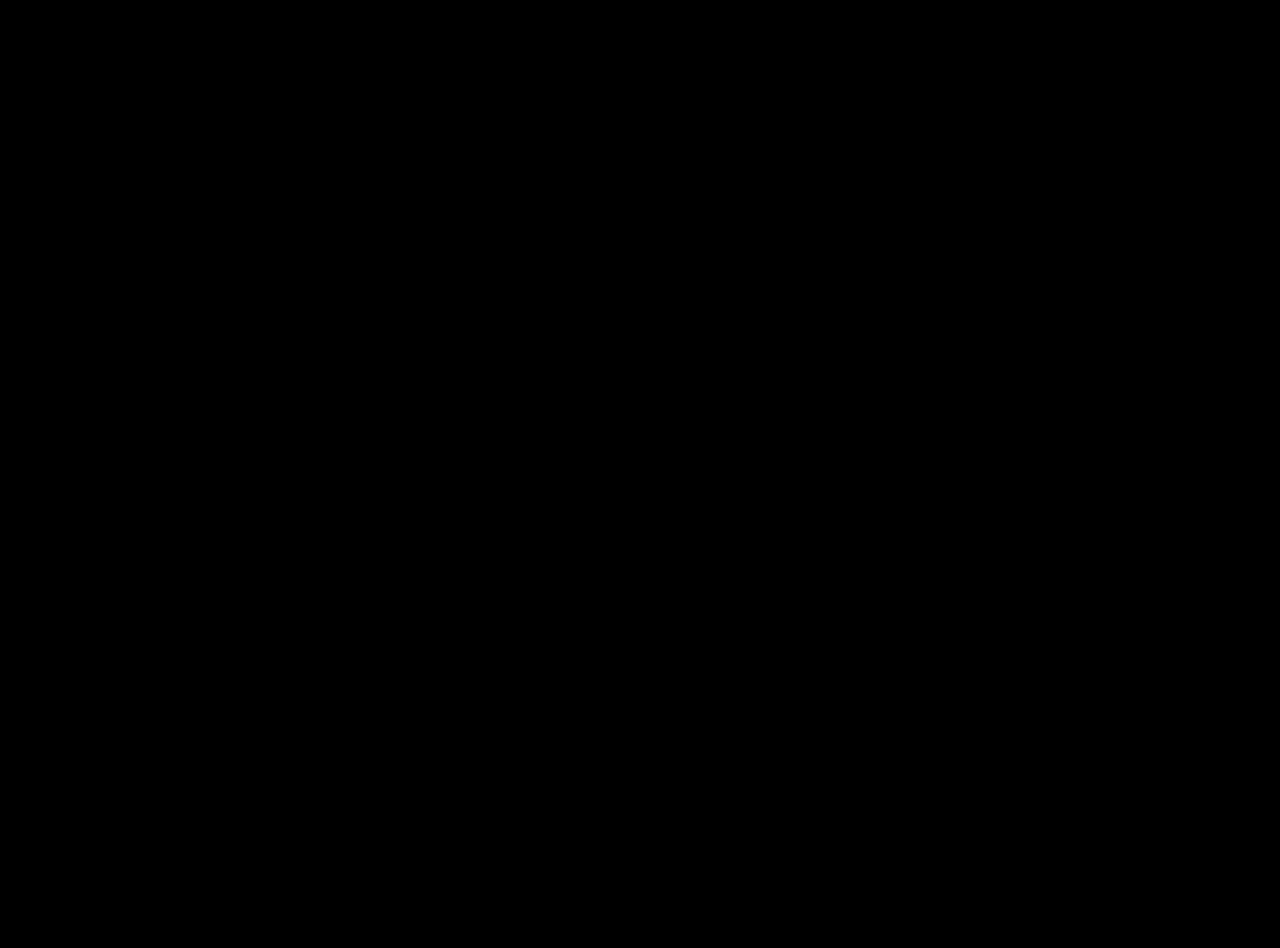
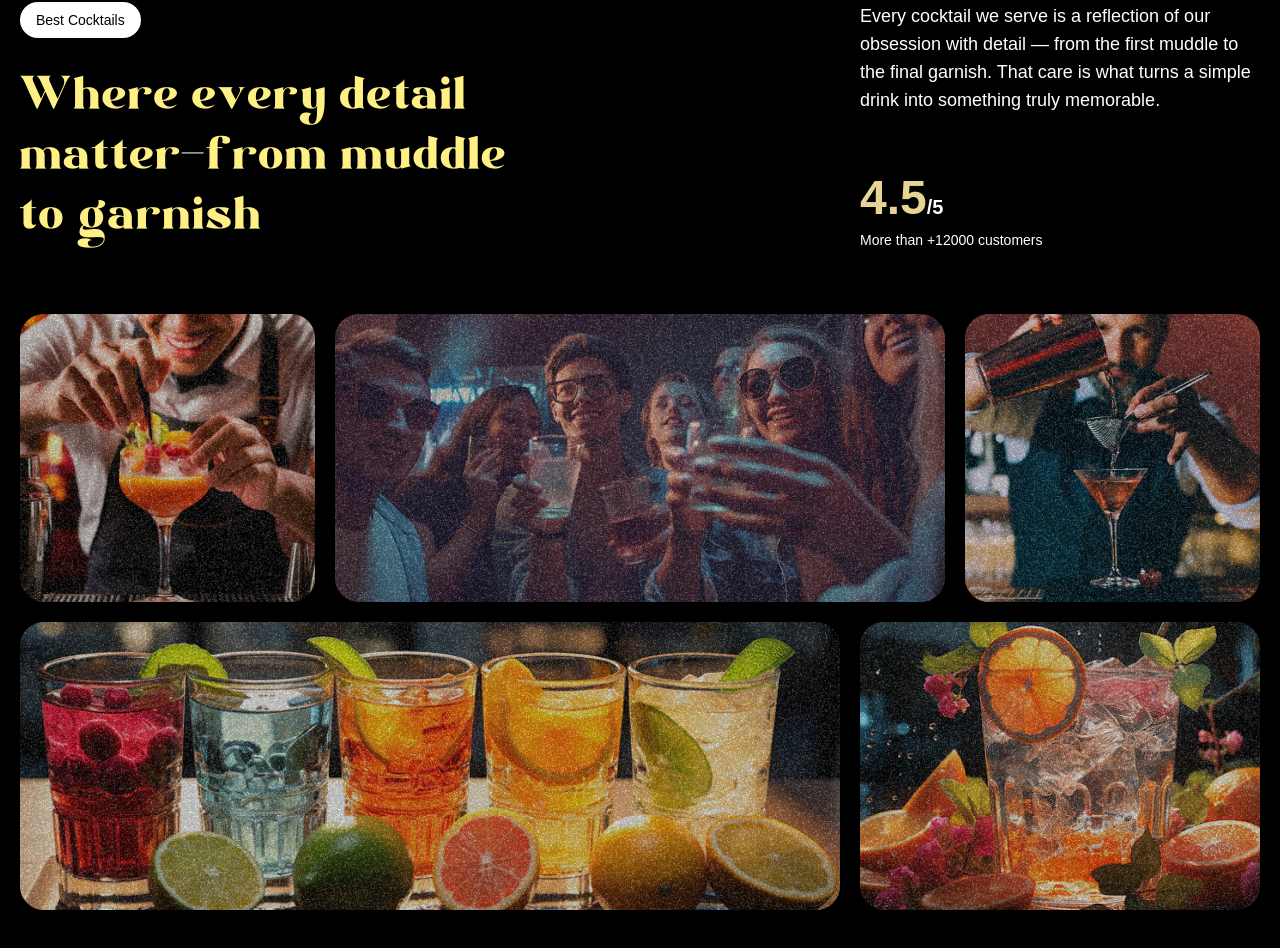
Before and after one commit to SonarA-00/gsapPractise, a React (Vite) app: page / in a window 1280 px wide. Shown: the part 1710-2658 px from the top of the page. Before the commit the page ends 1600 px from the top, so only its background shows below. Built offline with nearby package versions, Linux system fonts and the light colour scheme; a web font is replaced by a local one.

Commit message:
implement the about section

```diff
--- a/src/App.jsx
+++ b/src/App.jsx
@@ -4,6 +4,7 @@
 import Navbar from "./components/Navbar";
 import Hero from "./components/Hero";
 import Cocktails from "./components/Cocktails";
+import About from "./components/About";
 
 gsap.registerPlugin(ScrollTrigger, SplitText);
 
@@ -13,6 +14,7 @@
       <Navbar />
       <Hero />
       <Cocktails />
+      <About />
     </main>
   );
 };
--- /dev/null
+++ b/src/components/About.jsx
@@ -0,0 +1,95 @@
+import { useGSAP } from "@gsap/react";
+import { SplitText } from "gsap/all";
+import gsap from "gsap";
+
+const About = () => {
+  useGSAP(() => {
+    const spiltH2 = SplitText.create("#aboutH2", {
+      type: "words chars",
+    });
+    const tl = gsap.timeline({
+      scrollTrigger: {
+        trigger: "#about",
+        start: "top 50%",
+      },
+    });
+
+    tl.from(spiltH2.chars, {
+      yPercent: 100,
+      opacity: 0,
+      duration: 0.8,
+      ease: "expo.out0",
+      stagger: 0.02,
+    });
+    tl.from(".top-grid div, .bottom-grid div", {
+      opacity: 0,
+      duration: 1,
+      ease: "expo.inOut",
+      stagger:0.02,
+
+    },"-=0.5");
+  });
+
+  return (
+    <section id="about">
+      <div className=" mb-16 md:px-0 px-5">
+        <div className="content">
+          <div className=" md:col-span-8">
+            <p className="badge">Best Cocktails</p>
+            <h2 id="aboutH2" className="text-bold text-yellow-200">
+              Where every detail matter<span className="text-white">-</span>from
+              muddle to garnish
+            </h2>
+          </div>
+          <div className="sub-content">
+            <p className="">
+              {" "}
+              Every cocktail we serve is a reflection of our obsession with
+              detail — from the first muddle to the final garnish. That care is
+              what turns a simple drink into something truly memorable.
+            </p>
+            <div>
+              <p className=" md:texy-3xl text-xl font-bold">
+                <span>4.5</span>/5
+              </p>
+              <p className="text-sm text-muted-white-100">
+                {" "}
+                More than +12000 customers
+              </p>
+            </div>
+          </div>
+        </div>
+      </div>
+      <div className="top-grid">
+        <div className="md:col-span-3">
+          <div className="noisy" />
+          <img src="/images/abt1.png" alt="grid-img-1" />
+        </div>
+
+        <div className="md:col-span-6">
+          <div className="noisy" />
+          <img src="/images/abt2.png" alt="grid-img-2" />
+        </div>
+
+        <div className="md:col-span-3">
+          <div className="noisy" />
+          <img src="/images/abt5.png" alt="grid-img-5" />
+        </div>
+      </div>
+
+      <div className="bottom-grid">
+        <div className="md:col-span-8">
+          <div className="noisy" />
+          <img src="/images/abt3.png" alt="grid-img-3" />
+        </div>
+
+        <div className="md:col-span-4">
+          <div className="noisy" />
+          <img src="/images/abt4.png" alt="grid-img-4" />
+        </div>
+      </div>
+    </section>
+  );
+};
+
+export default About;
--- a/src/index.css
+++ b/src/index.css
@@ -114,7 +114,7 @@
         }
 
         p:last-of-type {
-          @apply 2xl:text-start text-center ;
+          @apply 2xl:text-start text-center;
         }
 
         .view-cocktails {
@@ -146,7 +146,6 @@
     #c-right-leaf {
       @apply absolute right-0  md:bottom-0 md:top-auto -top-20 md:w-fit w-1/3;
     }
-
 
     .list {
       @apply container mx-auto relative z-10 flex md:flex-row flex-col justify-between items-start gap-20 pt-40 2xl:px-0 px-5;
```
